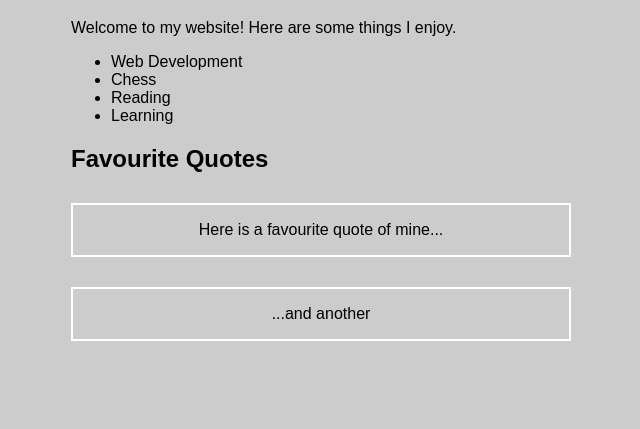
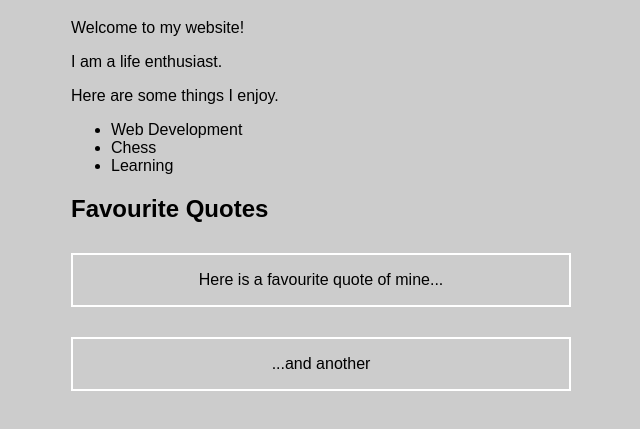
Before and after one commit to arathimmj/HTML-Demo, a plain HTML site: page index.html in a window 1280 px wide. Shown: the part 61-490 px from the top of the page, without its empty margins (319-959 px from the left). Drawn offline with Linux system fonts and the light colour scheme.

Commit message:
Second commit

```diff
--- a/index.html
+++ b/index.html
@@ -10,13 +10,18 @@
   		My First Website
   	</h1>
   	<p>
-      Welcome to my website! Here are some things I enjoy.
+      Welcome to my website!
+    </p>
+    <p>
+      I am a life enthusiast.
+    </p>
+    <p>
+    Here are some things I enjoy.
     </p>
     <p>
       <ul>
         <li>Web Development</li>
         <li>Chess</li>
-        <li>Reading</li>
         <li>Learning</li>
       </ul>
     </p>
```
